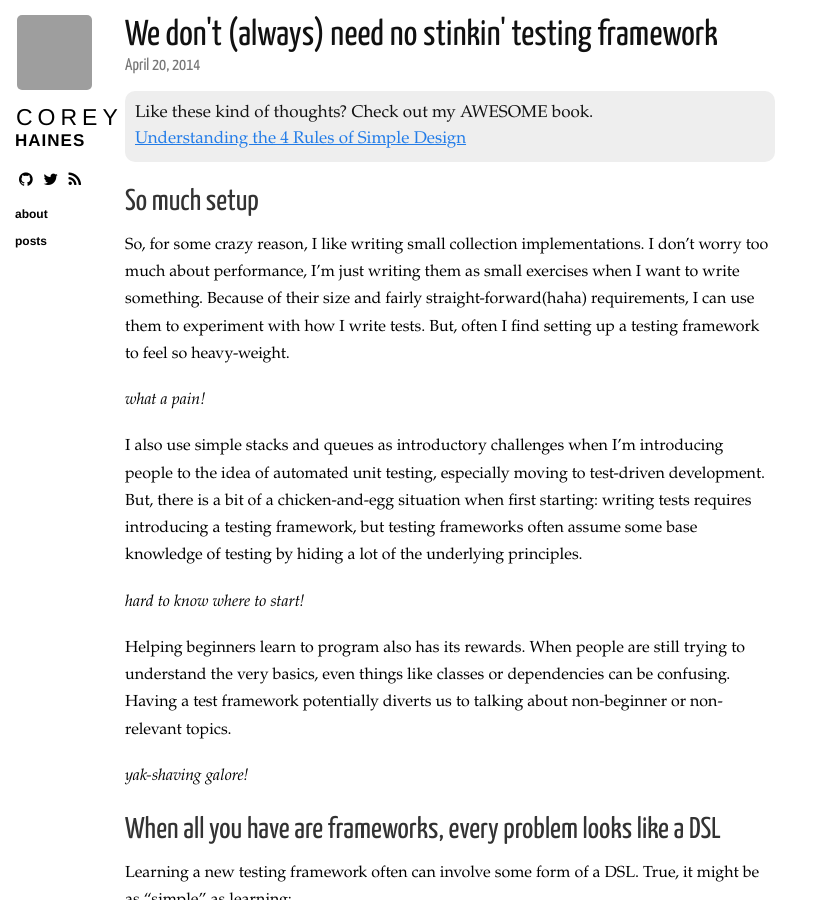
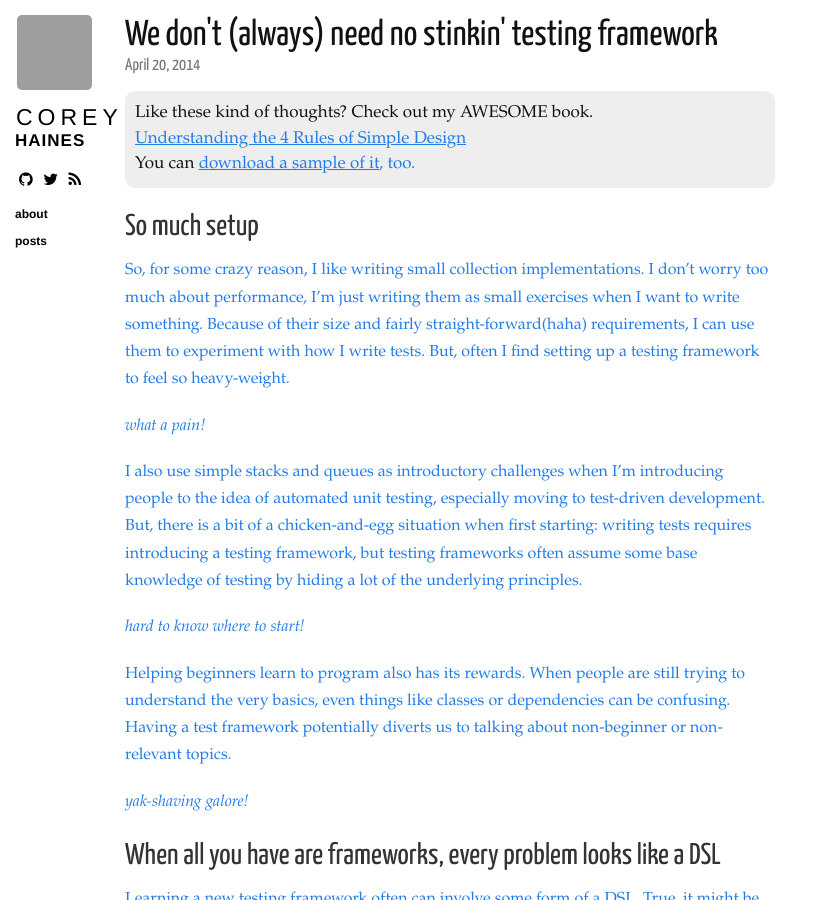
Before and after one commit to coreyhaines/coreyhaines.github.io, a Jekyll site: the page built from _posts/2014-04-20-dont-always-need-a-testing-framework.markdown, in a window 1280 px wide and 900 px high. Shown: the whole window, without its empty margins (0-823 px from the left). Built offline with Jekyll 4.4.1, drawn with Linux system fonts in a browser that asks for light colours; nearby versions of some CDN libraries; Markdown is read by kramdown in place of the engine named in the settings; comment, search, counter and statistics services are not loaded; some of the changed text lies outside the part shown; grey boxes are pictures that could not be loaded.

Commit message:
Convert link to download sample to html

```diff
--- a/_layouts/post.html
+++ b/_layouts/post.html
@@ -12,12 +12,14 @@ layout: layout
   </section>
   <section class="callout highlight">
   Like these kind of thoughts? Check out my AWESOME book.<br/>
-  <a href="https://leanpub.com/4rulesofsimpledesign">Understanding the 4 Rules of Simple Design</a>
+  <a href="https://leanpub.com/4rulesofsimpledesign">Understanding the 4 Rules of Simple Design</a><br/>
+  You can <a href="http://samples.leanpub.com/4rulesofsimpledesign-sample.pdf">download a sample of it<a/>, too.
   </section>
   {{ content }}
   <section class="callout highlight">
   Like these kind of thoughts? Check out my AWESOME book.<br/>
-  <a href="https://leanpub.com/4rulesofsimpledesign">Understanding the 4 Rules of Simple Design</a>
+  <a href="https://leanpub.com/4rulesofsimpledesign">Understanding the 4 Rules of Simple Design</a><br/>
+  You can <a href="http://samples.leanpub.com/4rulesofsimpledesign-sample.pdf">download a sample of it<a/>, too.
   </section>
 
   <section class="meta">
```
